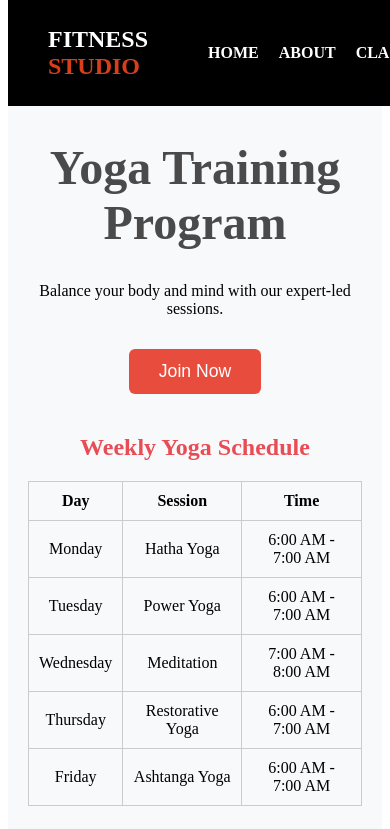
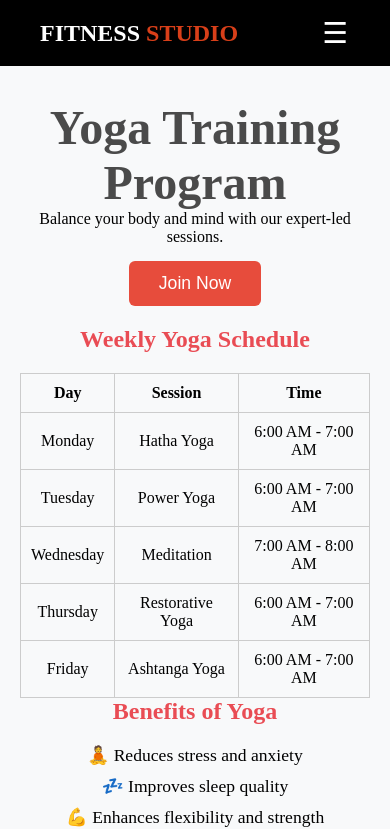
Before and after one commit to vaishnavi872/gym-frontend, a React (Vite) app: page /yoga in a window 390 px wide. Shown: the top 829 px of the page. Built offline with nearby package versions, Linux system fonts and the light colour scheme.

Commit message:
Updated Classes and Navbar components and CSS

```diff
--- a/src/admin/classes/ClassesList.jsx
+++ b/src/admin/classes/ClassesList.jsx
@@ -75,7 +75,7 @@ const ClassesList = () => {
   };
 
   return (
-    <div className="classes-list">
+    <div className="classes-list-ad">
       <div className="classes-header">
         <h2>Manage Classes</h2>
         <Link to="/admin/classes/add" className="add-button">+ Add Class</Link>
--- a/src/admin/classes/adminclasses.css
+++ b/src/admin/classes/adminclasses.css
@@ -38,7 +38,7 @@
 
 
 /* ClassesList */
-.classes-list {
+.classes-list-ad {
   padding: 20px;
   display: flex;
   flex-direction: column;
--- a/src/components/Navbar.jsx
+++ b/src/components/Navbar.jsx
@@ -7,12 +7,13 @@ import LoginPopup from './LoginPopup';
 function Navbar() {
   const [showLogin, setShowLogin] = useState(false);
   const [showSignup, setShowSignup] = useState(false);
+  const [menuOpen, setMenuOpen] = useState(false);
 
   const location = useLocation();
 
   useEffect(() => {
     const handleScroll = () => {
-      if (location.pathname !== '/') return; // Run only on homepage
+      if (location.pathname !== '/') return;
 
       const sections = document.querySelectorAll('section');
       const navLinks = document.querySelectorAll('.nav-links a');
@@ -37,11 +38,19 @@ function Navbar() {
     return () => window.removeEventListener('scroll', handleScroll);
   }, [location.pathname]);
 
+  // Close menu on route change
+  useEffect(() => {
+    setMenuOpen(false);
+  }, [location]);
+
   return (
     <>
       <nav className="navbar">
         <div className="logo">FITNESS <span>STUDIO</span></div>
-        <ul className="nav-links">
+        <button className="hamburger" onClick={() => setMenuOpen(!menuOpen)}>
+          ☰
+        </button>
+        <ul className={`nav-links ${menuOpen ? 'open' : ''}`}>
           <li><HashLink smooth to="/#home">HOME</HashLink></li>
           <li><Link to="/about">ABOUT</Link></li>
           <li><Link to="/classes">CLASSES</Link></li>
--- a/src/pages/Classes.jsx
+++ b/src/pages/Classes.jsx
@@ -12,10 +12,14 @@ const Classes = () => {
     <Layout >
     <section className="classes-section" id="classes">
       <div className="classes-header" data-aos="flip-up" data-aos-duration="4000">
-        <h5>OUR CLASSES</h5>
-        <h2>CHOOSE OUR PROGRAMS</h2>
+
+        <h2 className='helloheader'>CHOOSE OUR PROGRAMS</h2>
       </div>
-      <div className="classes-list">
+      <div>
+
+      <h5  className='ourcls'>OUR CLASSES</h5>
+      </div>
+      <div className="classes-list" >
         {classesData.map((cls, index) => (
           <div
             className="class-card"
--- a/src/styles/Classes.css
+++ b/src/styles/Classes.css
@@ -1,3 +1,9 @@
+*{
+  margin: 0%;
+  padding: 0%;
+  overflow-x: hidden;
+}
+
 /* Overall section styling */
 .classes-section {
   padding: 60px 20px;
@@ -27,19 +33,26 @@
   color: #ff6b6b;
   font-weight: bold;
   text-transform: uppercase;
+  padding: 2px 500px;
+
+}
+
+
+.ourcls{
+  text-align: center;
 }
 
 
 /* Horizontal scroll container */
 .classes-list {
   display: flex;
-  flex-direction: row;
+  flex-direction: row !important;
   flex-wrap: nowrap;             /* Ensures one row */
   gap: 30px;
   overflow-x: auto;              /* Enables horizontal scroll */
   padding: 10px 20px;
   scroll-behavior: smooth;
-  scrollbar-width: thin;
+  /* scrollbar-width: thin; */
 }
 
 
--- a/src/styles/Hero.css
+++ b/src/styles/Hero.css
@@ -95,3 +95,42 @@
     background-color: #c43d14;
     transform: scale(1.05);
   }
+  /* === EXISTING STYLES (KEEP AS IS) === */
+/* ... your existing styles ... */
+
+/* === RESPONSIVE STYLES === */
+@media (max-width: 768px) {
+  .hero-content h1 {
+    font-size: 2rem;
+  }
+
+  .hero-content h4 {
+    font-size: 1rem;
+  }
+
+  .become-member-btn {
+    padding: 10px 20px;
+    font-size: 14px;
+    width: 90%;
+    max-width: 300px;
+  }
+
+  .hero-content {
+    padding: 0 10px;
+  }
+}
+
+@media (max-width: 480px) {
+  .hero-content h1 {
+    font-size: 1.7rem;
+  }
+
+  .hero-content h4 {
+    font-size: 0.9rem;
+  }
+
+  .become-member-btn {
+    font-size: 13px;
+    padding: 10px 16px;
+  }
+}
--- a/src/styles/Navbar.css
+++ b/src/styles/Navbar.css
@@ -1,15 +1,17 @@
+/* === DESKTOP STYLES === */
 .navbar {
   background: black;
   padding: 10px 0;
   position: fixed;
   top: 0;
-  width: 100%;
+  width: 100%; /* Changed from 1475px to responsive */
   z-index: 1000;
   backdrop-filter: blur(4px);
   -webkit-backdrop-filter: blur(4px);
   display: flex;
   justify-content: space-between;
   align-items: center;
+  flex-wrap: wrap;
 }
 
 .logo {
@@ -28,6 +30,7 @@
   display: flex;
   align-items: center;
   margin-right: 40px;
+  transition: max-height 0.3s ease-in-out;
 }
 
 .nav-links li {
@@ -47,8 +50,8 @@
   color: tomato;
 }
 
-/* Add these to your existing Navbar.css */
-.login-btn, .signup-btn {
+.login-btn,
+.signup-btn {
   padding: 8px 16px;
   border-radius: 4px;
   font-weight: bold;
@@ -68,7 +71,7 @@
 }
 
 .signup-btn {
-  background-color: #ff6347; /* Tomato color */
+  background-color: #ff6347;
   border: 1px solid #ff6347;
   color: white;
 }
@@ -77,3 +80,48 @@
   background-color: #e5533d;
   border-color: #e5533d;
 }
+
+/* === HAMBURGER === */
+.hamburger {
+  display: none;
+  font-size: 1.8rem;
+  color: white;
+  background: none;
+  border: none;
+  margin-right: 30px;
+  cursor: pointer;
+}
+
+/* === MOBILE STYLES === */
+@media (max-width: 768px) {
+  .hamburger {
+    display: block;
+  }
+
+  .nav-links {
+    position: absolute;
+    top: 100%;
+    left: 0;
+    right: 0;
+    background-color: black;
+    flex-direction: column;
+    align-items: center;
+    max-height: 0;
+    overflow: hidden;
+  }
+
+  .nav-links.open {
+    max-height: 500px;
+  }
+
+  .nav-links li {
+    margin: 1rem 0;
+  }
+
+  .login-btn,
+  .signup-btn {
+    width: 80%;
+    text-align: center;
+    margin: 1rem 0;
+  }
+}
--- a/src/styles/Pricing.css
+++ b/src/styles/Pricing.css
@@ -28,7 +28,7 @@
   }
 
   .pricing-card.popular {
-    border: 3px solid #ff5733;
+    border: 2px solid #ff5733;
   }
 
   .pricing-card:hover {
@@ -37,7 +37,7 @@
 
   .pricing-card .badge {
     position: absolute;
-    top: -15px;
+    top: -0.53px;
     left: 50%;
     transform: translateX(-50%);
     background: #ff5733;
```
